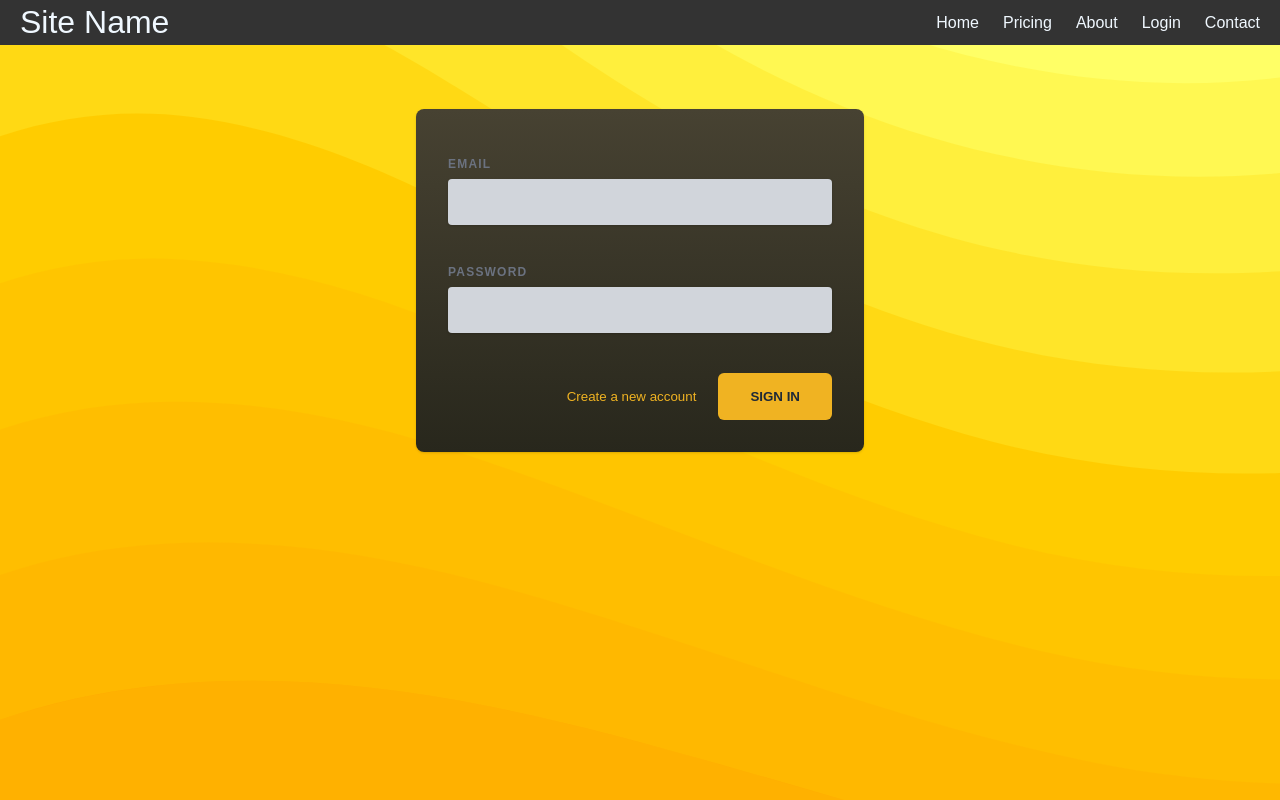
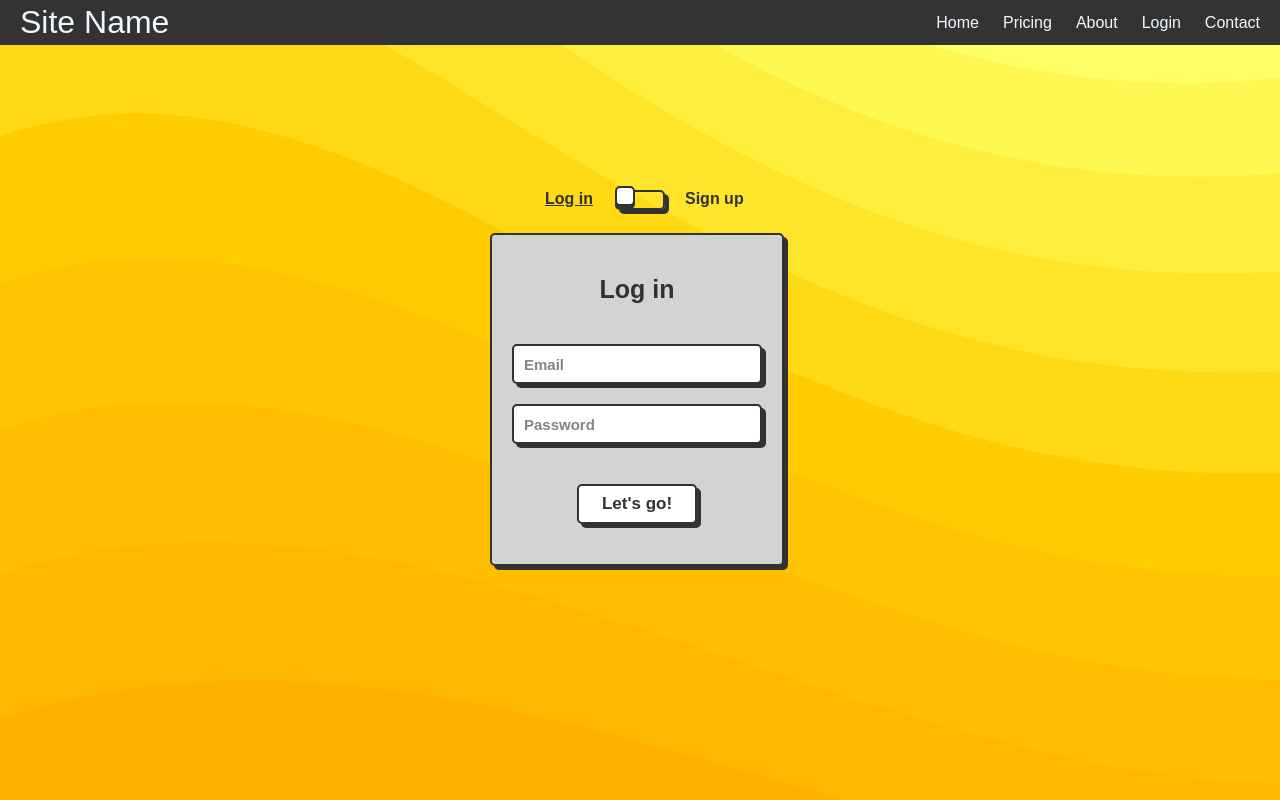
Before and after one commit to NirejBatrai/RentingApp, a React (Vite) app in the folder renting-app/: page /login in a window 1280 px wide. Built offline with nearby package versions, Linux system fonts and the light colour scheme.

Commit message:
add new login fomr

```diff
--- a/renting-app/src/pages/Login.jsx
+++ b/renting-app/src/pages/Login.jsx
@@ -1,74 +1,67 @@
-import React, { useState } from "react";
-import RegistrationForm from "./RegistrationForm";
-import "../index.css";
+import React from "react";
+import "./Login.css";
 
-export default function Login() {
-  const [enteredEmail, setEnteredEmail] = useState("");
-  const [enteredPassword, setEnteredPassword] = useState("");
-  const [submitted, setSubmitted] = useState(false);
-  const [showRegistration, setShowRegistration] = useState(false);
-
-  function handleInputChange(identifier, value) {
-    if (identifier === "email") {
-      setEnteredEmail(value);
-    } else {
-      setEnteredPassword(value);
-    }
-  }
-
-  function handleLogin() {
-    setSubmitted(true);
-  }
-
-  const emailNotValid = submitted && !enteredEmail.includes("@");
-  const passwordNotValid = submitted && enteredPassword.trim().length < 6;
-
-  const openRegistrationForm = async () => {
-    // Call handleRegistration before showing the registration form
-    setShowRegistration(true);
-  };
-
-  const closeRegistrationForm = async () => {
-    setShowRegistration(false);
-  };
-
+function Login() {
   return (
-    <div id='auth-inputs'>
-      <div className='controls'>
-        <p>
-          <label>Email</label>
+    <div className='wrapper'>
+      <div className='card-switch'>
+        <label className='switch'>
+          <input type='checkbox' className='toggle' />
+          <span className='slider'></span>
+          <span className='card-side'></span>
+          <div className='flip-card__inner'>
+            <div className='flip-card__front'>
+              <div className='title'>Log in</div>
+              <form className='flip-card__form' action=''>
                 <input
+                  className='flip-card__input'
+                  name='email'
+                  placeholder='Email'
                   type='email'
-            className={emailNotValid ? "invalid" : undefined}
-            onChange={(event) => handleInputChange("email", event.target.value)}
                 />
-        </p>
-        <p>
-          <label>Password</label>
                 <input
+                  className='flip-card__input'
+                  name='password'
+                  placeholder='Password'
                   type='password'
-            className={passwordNotValid ? "invalid" : undefined}
-            onChange={(event) =>
-              handleInputChange("password", event.target.value)
-            }
                 />
-        </p>
+                <button className='flip-card__btn'>Let's go!</button>
+              </form>
             </div>
-      <div className='actions'>
-        {/* Change onClick to openRegistrationForm */}
-        <button
-          type='button'
-          className='text-button'
-          onClick={openRegistrationForm}
-        >
-          Create a new account
-        </button>
-        <button className='button' onClick={handleLogin}>
-          Sign In
-        </button>
+            <div className='flip-card__back'>
+              <div className='title'>Sign up</div>
+              <form className='flip-card__form' action=''>
+                <input
+                  className='flip-card__input'
+                  placeholder='Name'
+                  type='text'
+                />
+                <input
+                  className='flip-card__input'
+                  name='email'
+                  placeholder='Email'
+                  type='email'
+                />
+                <input
+                  className='flip-card__input'
+                  name='password'
+                  placeholder='Password'
+                  type='password'
+                />
+                <input
+                  className='flip-card__input'
+                  name='password'
+                  placeholder='Confirm-Password'
+                  type='password'
+                />
+                <button className='flip-card__btn'>Confirm!</button>
+              </form>
             </div>
-
-      {showRegistration && <RegistrationForm onClose={closeRegistrationForm} />}
+          </div>
+        </label>
+      </div>
     </div>
   );
 }
+
+export default Login;
```
Lines whose indentation alone changed are shown as unchanged.
